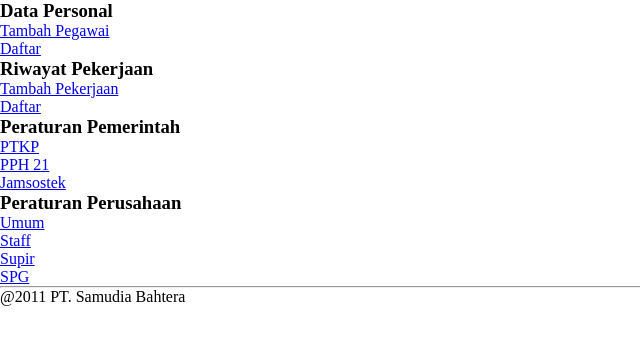
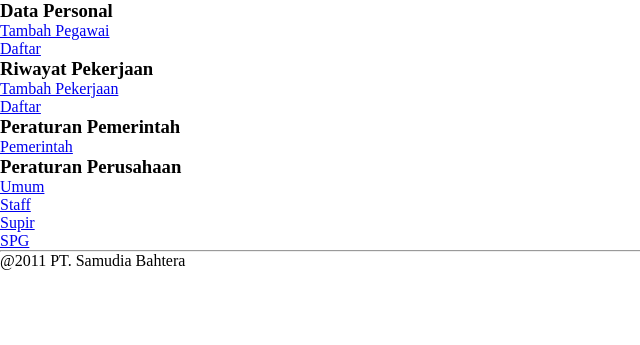
Before and after one commit to daholicofneki/IDC-Payroll, a CodeIgniter app: template application/views/layouts/main_1_3.php in a window 1280 px wide. Shown: the part 112-457 px from the top of the page, without its empty margins (0-640 px from the left). Run offline with CodeIgniter, Linux system fonts and the light colour scheme; the template is opened without the code that fills it, so the values that code supplies are empty.

Commit message:
fix left menu link

```diff
--- a/application/views/layouts/main_1_3.php
+++ b/application/views/layouts/main_1_3.php
@@ -56,13 +56,7 @@
 			<h3 class="group">Peraturan Pemerintah</h3>
 			<ul>
 			    <li>
-				<?php echo anchor('employee/employee/add_new_employee','PTKP')?>
-			    </li>
-			    <li>
-				<?php echo anchor('employee/employee/index','PPH 21')?>
-			    </li>
-			    <li>
-				<?php echo anchor('employee/employee/index','Jamsostek')?>
+				<?php echo anchor('regulation/setup/pemerintah','Pemerintah')?>
 			    </li>
 			</ul>
 		    </li>
@@ -70,16 +64,16 @@
 			<h3 class="group">Peraturan Perusahaan</h3>
 			<ul>
 			    <li>
-				<?php echo anchor('employee/employee/add_new_employee','Umum')?>
+				<?php echo anchor('regulation/setup/perusahaan#umum','Umum')?>
 			    </li>
 			    <li>
-				<?php echo anchor('employee/employee/index','Staff')?>
+				<?php echo anchor('regulation/setup/perusahaan#staff','Staff')?>
 			    </li>
 			    <li>
-				<?php echo anchor('employee/employee/index','Supir')?>
+				<?php echo anchor('regulation/setup/perusahaan#supir','Supir')?>
 			    </li>
 			    <li>
-				<?php echo anchor('employee/employee/index','SPG')?>
+				<?php echo anchor('regulation/setup/perusahaan#spg','SPG')?>
 			    </li>
 			</ul>
 		    </li>
```
